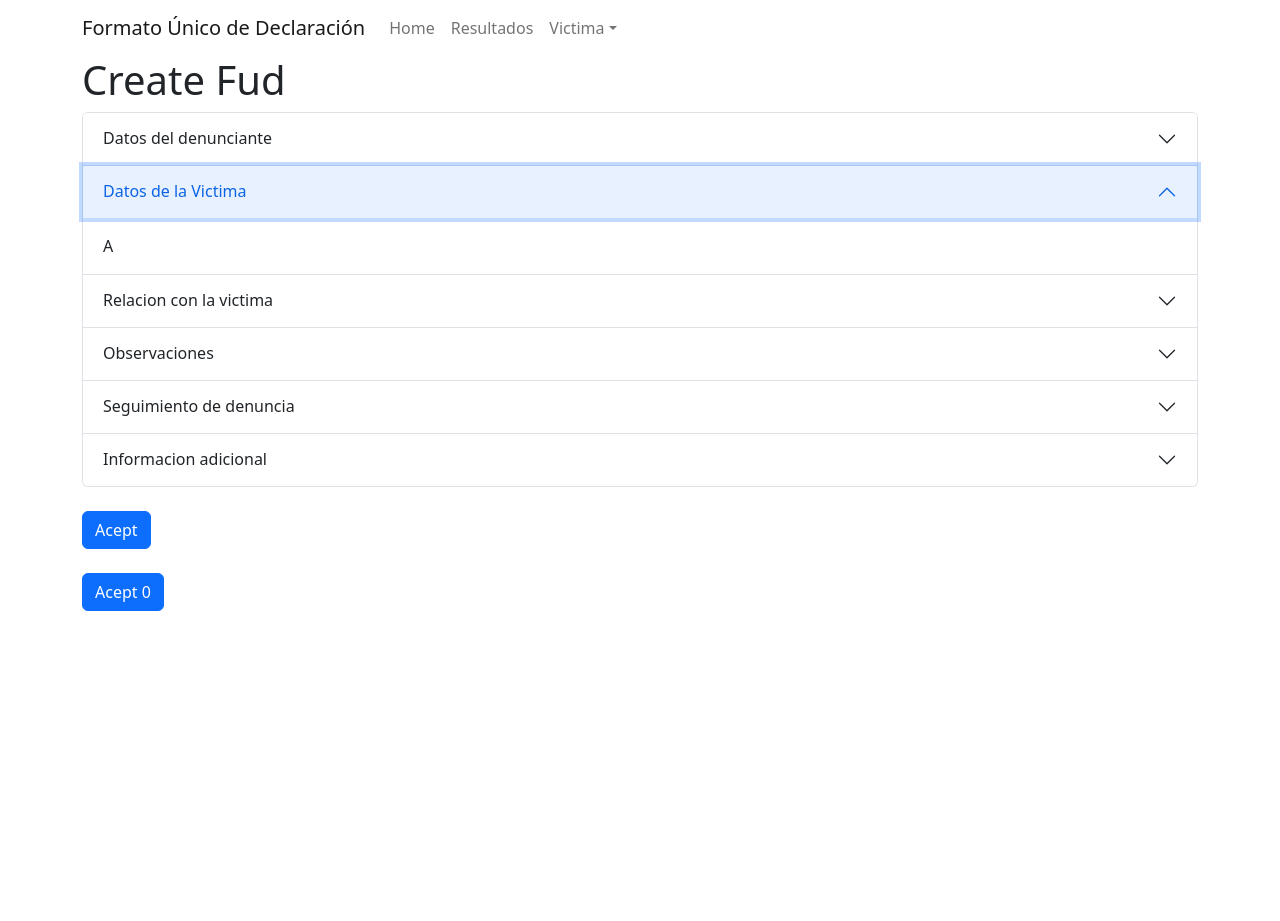
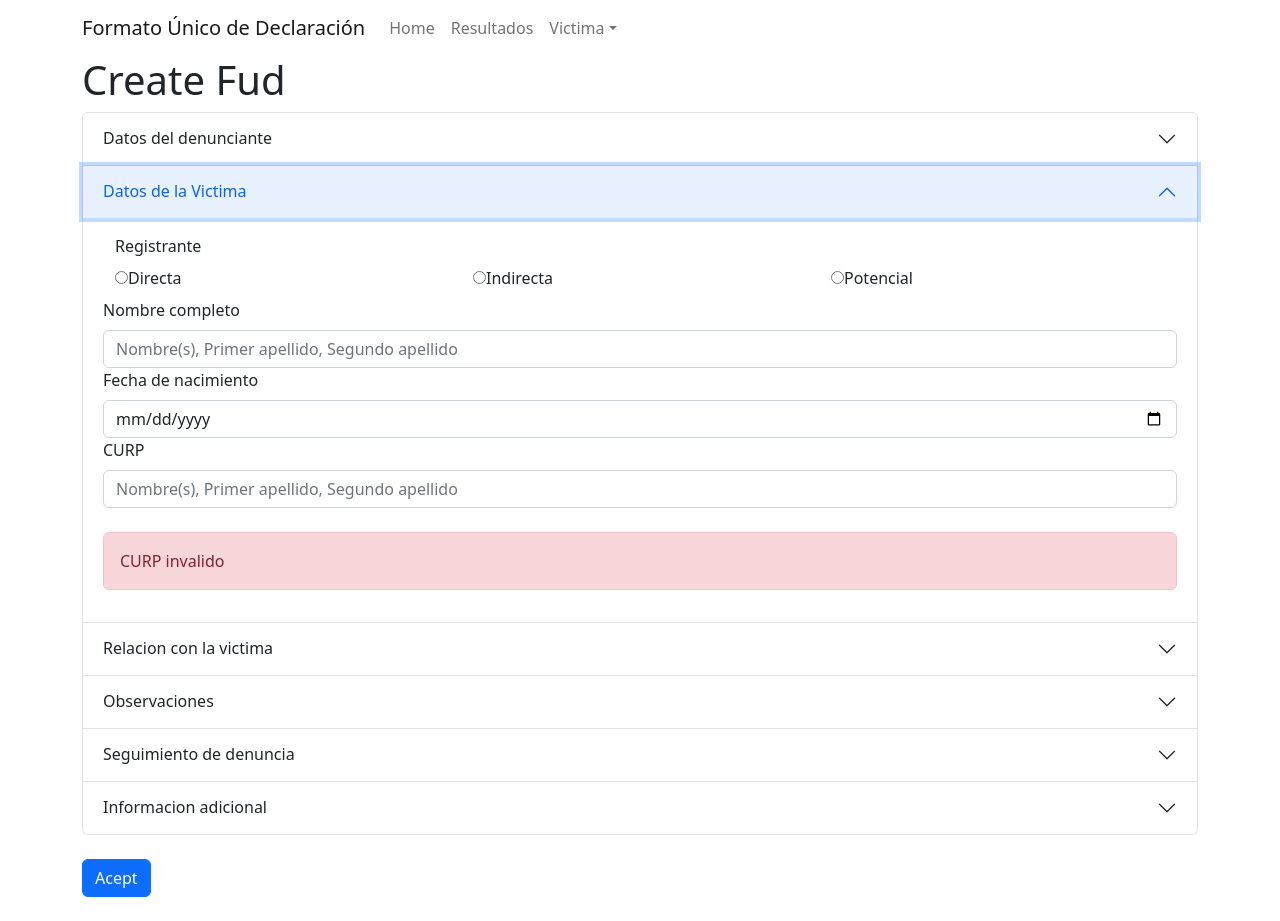
Before and after one commit to YoZaiKK/fud, a React (Vite) app in the folder client/: page /new in a window 1280 px wide. Both pictures are taken after a click on the button "Datos de la Victima". Before the commit the page ends 800 px from the top, so only its background shows below. Built offline with nearby package versions, Linux system fonts and the light colour scheme.

Commit message:
curp validado-

```diff
--- a/client/src/pages/FudForm.jsx
+++ b/client/src/pages/FudForm.jsx
@@ -16,7 +16,7 @@ export const FudForm = () => {
     title: "",
     description: "",
   });
-	const [contador, setContador] = useState(0);
+  let curpValido = false;
   // const navigate = useNavigate();
   const params = useParams();
 
@@ -34,11 +34,33 @@ export const FudForm = () => {
     loadFud();
   }, []);
 
-	const someFunc = () => {
-		setContador(contador + 1);
-		console.log(contador + 1);
-	};
 
+  //Función para validar una CURP
+  function curpValida(curp) {
+    var re = /^([A-Z][AEIOUX][A-Z]{2}\d{2}(?:0[1-9]|1[0-2])(?:0[1-9]|[12]\d|3[01])[HM](?:AS|B[CS]|C[CLMSH]|D[FG]|G[TR]|HG|JC|M[CNS]|N[ETL]|OC|PL|Q[TR]|S[PLR]|T[CSL]|VZ|YN|ZS)[B-DF-HJ-NP-TV-Z]{3}[A-Z\d])(\d)$/,
+      validado = curp.match(re);
+
+    if (!validado)  //Coincide con el formato general?
+      return false;
+
+    //Validar que coincida el dígito verificador
+    function digitoVerificador(curp17) {
+      //Fuente https://consultas.curp.gob.mx/CurpSP/
+      var diccionario = "0123456789ABCDEFGHIJKLMNÑOPQRSTUVWXYZ",
+        lngSuma = 0.0,
+        lngDigito = 0.0;
+      for (var i = 0; i < 17; i++)
+        lngSuma = lngSuma + diccionario.indexOf(curp17.charAt(i)) * (18 - i);
+      lngDigito = 10 - lngSuma % 10;
+      if (lngDigito == 10) return 0;
+      return lngDigito;
+    }
+
+    if (validado[2] != digitoVerificador(validado[1]))
+      return false;
+
+    return true; //Validado
+  }
   return (
     <Container>
       <h1>{params.id ? "Edit Fud" : "Create Fud"}</h1>
@@ -83,17 +105,15 @@ export const FudForm = () => {
                           Servidor publico o autoridad
                         </Form.Label>
                       </Col>
-											<Col></Col>
                     </Row>
                   </Container>
                   <Form.Group>
                     <Form.Label>Nombre completo </Form.Label>
                     <Form.Control
                       type="text"
-											name="title"
+                      name="nombreRegistrante"
                       placeholder="Nombre(s), Primer apellido, Segundo apellido"
                       onChange={handleChange}
-											value={values.title}
                     />
                   </Form.Group>
                   {values.registrante == "Fam" ? (
@@ -149,7 +169,76 @@ export const FudForm = () => {
 
               <Accordion.Item eventKey="1">
                 <Accordion.Header>Datos de la Victima</Accordion.Header>
-								<Accordion.Body>A</Accordion.Body>
+                <Accordion.Body>
+                  <Container>
+                    <Row>
+                      <Form.Label>Registrante</Form.Label>
+                    </Row>
+                    <Row>
+                      <Col>
+                        <Form.Label>
+                          <Field type="radio" name="tipoVictima" value="directa" />
+                          Directa
+                        </Form.Label>
+                      </Col>
+                      <Col >
+                        <Form.Label>
+                          <Field
+                            type="radio"
+                            name="tipoVictima"
+                            value="indirecta"
+                          />
+                          Indirecta
+                        </Form.Label>
+                      </Col>
+                      <Col>
+                        <Form.Label>
+                          <Field
+                            type="radio"
+                            name="tipoVictima"
+                            value="potencial"
+                          />
+                          Potencial
+                        </Form.Label>
+                      </Col>
+                    </Row>
+                  </Container>
+                  <Form.Group>
+                    <Form.Label>Nombre completo </Form.Label>
+                    <Form.Control
+                      type="text"
+                      name="nombreVictima"
+                      placeholder="Nombre(s), Primer apellido, Segundo apellido"
+                      onChange={handleChange}
+                    />
+                    <Form.Label>Fecha de nacimiento </Form.Label>
+                    <Form.Control
+                      type="date"
+                      name="fechaNacimiento"
+                      onChange={handleChange}
+                    />
+
+                    <Form.Label>CURP </Form.Label>
+                    <Form.Control
+                      type="text"
+                      name="curp"
+                      placeholder="Nombre(s), Primer apellido, Segundo apellido"
+                      onChange={handleChange}
+                      onInput={(e) => {
+                        console.log(e.target.value)
+                        curpValido = (curpValida(e.target.value))
+                      }}
+                    />
+                    <br />
+                    {curpValido ?
+                      null :
+                      <Alert variant="danger">
+                        CURP invalido
+                      </Alert>
+                    }
+
+                  </Form.Group>
+                </Accordion.Body>
               </Accordion.Item>
 
               <Accordion.Item eventKey="2">
@@ -177,10 +266,6 @@ export const FudForm = () => {
               {isSubmitting ? "Saving..." : "Acept"}
             </Button>{" "}
             <br /> <br />
-						<Button type="button" onClick={someFunc} disabled={isSubmitting}>
-							{isSubmitting ? "Saving..." : "Acept "}
-							{contador}
-						</Button>
           </Form>
         )}
       </Formik>
```
Lines whose indentation alone changed are shown as unchanged.
